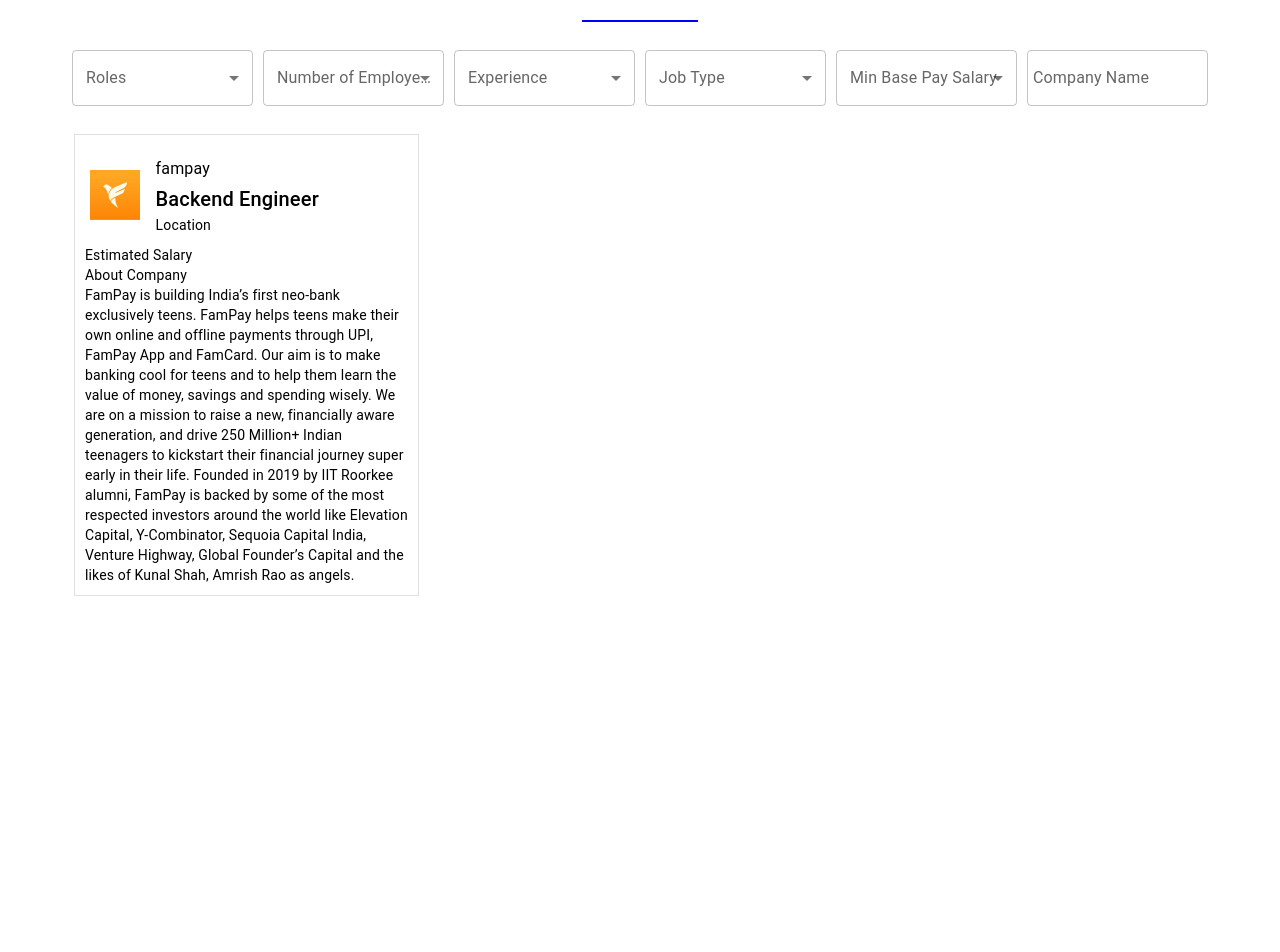
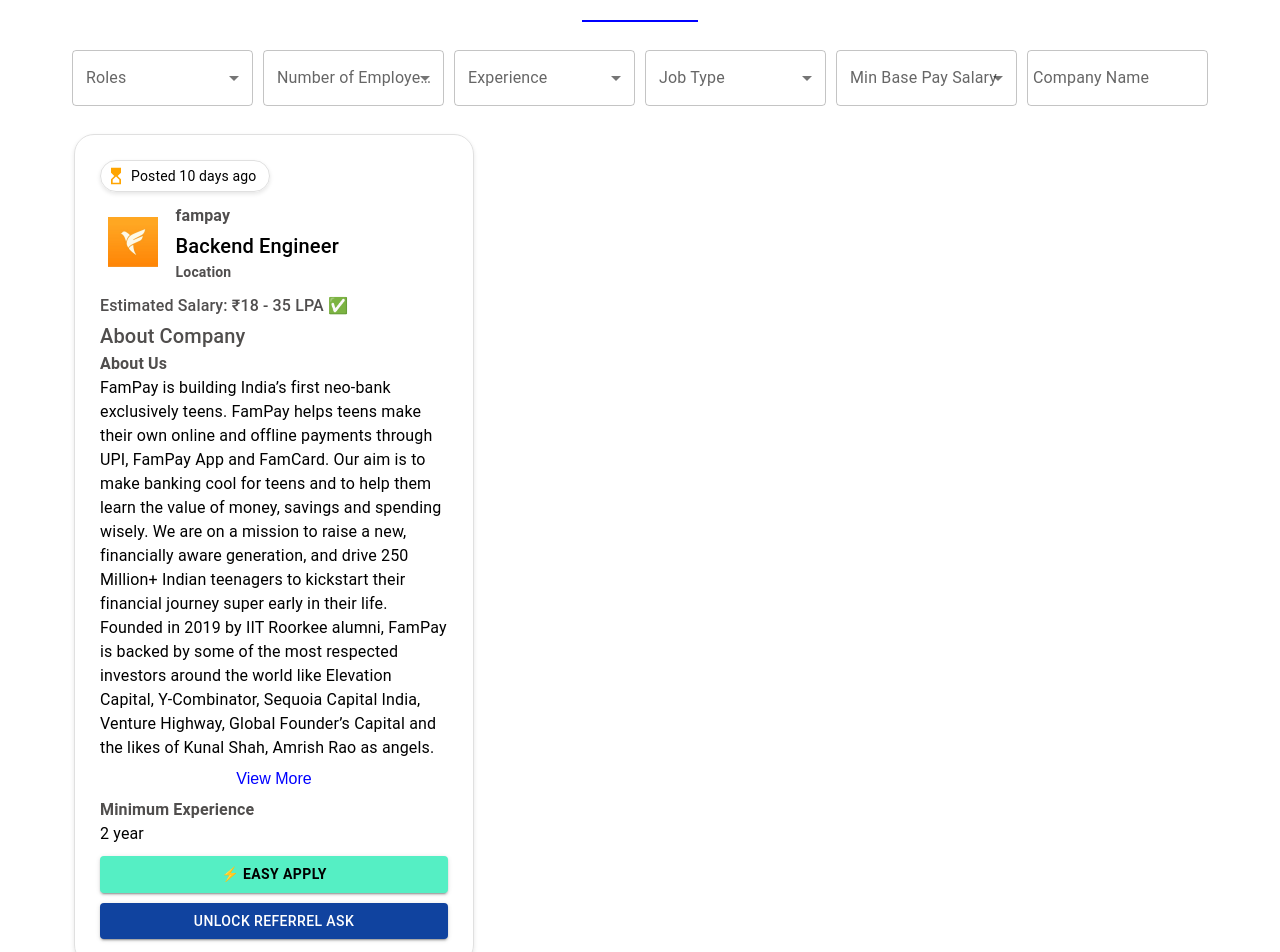
Before and after one commit to RiteshLade28/Weekday-assignment, a Next.js app: page / in a window 1280 px wide. Shown: the top 952 px of the page. Before the commit the page ends 800 px from the top, so only its background shows below. Built offline with nearby package versions, Linux system fonts and the light colour scheme.

Commit message:
card completed withour blur effect

```diff
--- a/package.json
+++ b/package.json
@@ -14,6 +14,7 @@
     "@material-ui/core": "^4.12.4",
     "@mui/icons-material": "^5.15.16",
     "@mui/material": "^5.15.16",
+    "@next/font": "^14.2.3",
     "next": "14.2.3",
     "react": "^18",
     "react-dom": "^18"
--- a/src/components/JobCard/JobCard.js
+++ b/src/components/JobCard/JobCard.js
@@ -5,11 +5,20 @@
 import Box from "@mui/material/Box";
 import "./JobCard.scss";
 import Image from "next/image";
+import HourglassTopIcon from "@mui/icons-material/HourglassTop";
+import { Button } from "@mui/material";
 
 export default function JobCard() {
   return (
     <Box className="jobCard">
       <Box className="cardHeader">
+        <Box className="cardCreated">
+          <HourglassTopIcon fontSize="small" style={{ color: "orange" }} />
+          <Typography variant="body2" component="div">
+            Posted 10 days ago
+          </Typography>
+        </Box>
+        <Box className="cardInfo">
           <Box className="cardLogo">
             <Image
               src="/fampayLogo.jpg"
@@ -19,25 +28,53 @@
             />
           </Box>
           <Box className="cardDetails">
-          <Typography variant="subtitle1" component="div">
+            <Typography
+              fontWeight="bold"
+              color="#504e4e"
+              variant="subtitle1"
+              component="div"
+            >
               fampay
             </Typography>
             <Typography variant="h6" component="div">
               Backend Engineer
             </Typography>
-          <Typography variant="body2" component="div">
+            <Typography
+              style={{
+                fontWeight: "bold",
+                color: "#504e4e",
+              }}
+              variant="body2"
+              component="div"
+            >
               Location
             </Typography>
           </Box>
         </Box>
+      </Box>
       <Box className="cardContent">
-        <Typography variant="body2" component="div">
-          Estimated Salary
+        <Typography
+          style={{ fontWeight: "550", color: "#504e4e" }}
+          variant="subtitle1"
+          component="div"
+        >
+          Estimated Salary: ₹18 - 35 LPA ✅
         </Typography>
-        <Typography variant="body2" component="div">
+        <Typography
+          style={{ fontWeight: "550", color: "#504e4d" }}
+          variant="h6"
+          component="div"
+        >
           About Company
         </Typography>
-        <Typography variant="body2" component="div">
+        <Typography variant="body1" component="div">
+          <Typography
+            style={{ fontWeight: "600", color: "#504e4d" }}
+            variant="body1"
+            component="div"
+          >
+            About Us
+          </Typography>
           FamPay is building India’s first neo-bank exclusively teens. FamPay
           helps teens make their own online and offline payments through UPI,
           FamPay App and FamCard. Our aim is to make banking cool for teens and
@@ -50,6 +87,52 @@
           India, Venture Highway, Global Founder’s Capital and the likes of
           Kunal Shah, Amrish Rao as angels.
         </Typography>
+        <Box style={{ display: "flex", justifyContent: "center" }}>
+          <button
+            style={{
+              backgroundColor: "transparent",
+              border: "none",
+              cursor: "pointer",
+              fontSize: "1rem",
+              color: "blue",
+              marginTop: "10px"
+            }}
+          >
+            View More
+          </button>
+        </Box>
+      </Box>
+      <Box style={{ marginTop: "10px" }}>
+        <Typography
+          style={{ fontWeight: "600", color: "#504e4d" }}
+          variant="body1"
+          component="div"
+        >
+          Minimum Experience
+        </Typography>
+        <Typography variant="body1" component="div">
+          2 year
+        </Typography>
+        <Box className="cardFooter">
+          <Button
+            style={{
+              backgroundColor: "#55EFC4",
+              color: "black",
+              fontWeight: "bold",
+            }}
+            variant="contained"
+            color="primary"
+          >
+            ⚡ Easy Apply
+          </Button>
+          <Button
+            style={{ backgroundColor: "#10439F" }}
+            variant="contained"
+            color="primary"
+          >
+            Unlock Referrel Ask
+          </Button>
+        </Box>
       </Box>
     </Box>
   );
--- a/src/components/JobCard/JobCard.scss
+++ b/src/components/JobCard/JobCard.scss
@@ -1,13 +1,32 @@
 .jobCard{
-    max-width: 345px;
+    max-width: 400px;
     margin: 10px;
-    padding: 10px;
+    padding: 25px;
     display: flex;
     flex-direction: column;
     justify-content: space-between;
     border: 1px solid #e0e0e0;
+    border-radius: 20px;
+    box-shadow: 0px 2px 4px rgba(0, 0, 0, 0.1);
     .cardHeader{
         display: flex;
+        flex-direction: column;
+        justify-content: space-between;
+        // align-items: center;
+        .cardCreated{
+            display: flex;
+            flex-direction: row;
+            align-items: center;
+            gap: 5px;
+            border: 1px solid #e0e0e0;
+            border-radius: 20px;
+            padding: 5px;
+            max-width: 170px;
+            box-shadow: 0px 2px 4px rgba(0, 0, 0, 0.1);
+        }
+        .cardInfo{
+            display: flex;
+            flex-direction: row;
             justify-content: space-between;
             align-items: center;
             .cardLogo{
@@ -33,4 +52,15 @@
                 }
             }
         }
+
+
     }
+}
+
+.cardFooter{
+    display: flex;
+    flex-direction: column;
+    gap: 10px;
+    margin-top: 10px;
+
+}
```
Also changed, not shown: public/hourGlass.jpg (added), src/app/globals.css (line endings or trailing spaces), 1 other file (tests, documents, lock files or other folders). Lines whose indentation alone changed are shown as unchanged.
